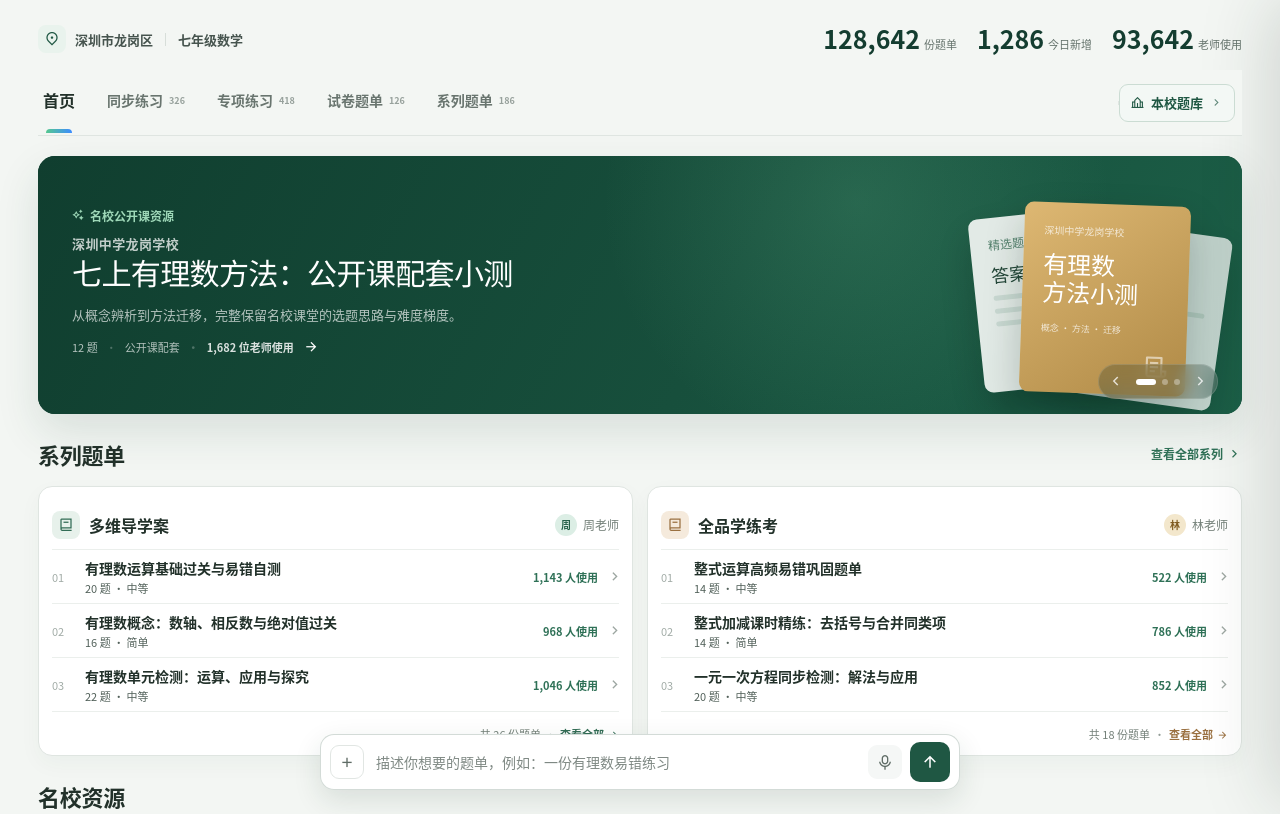
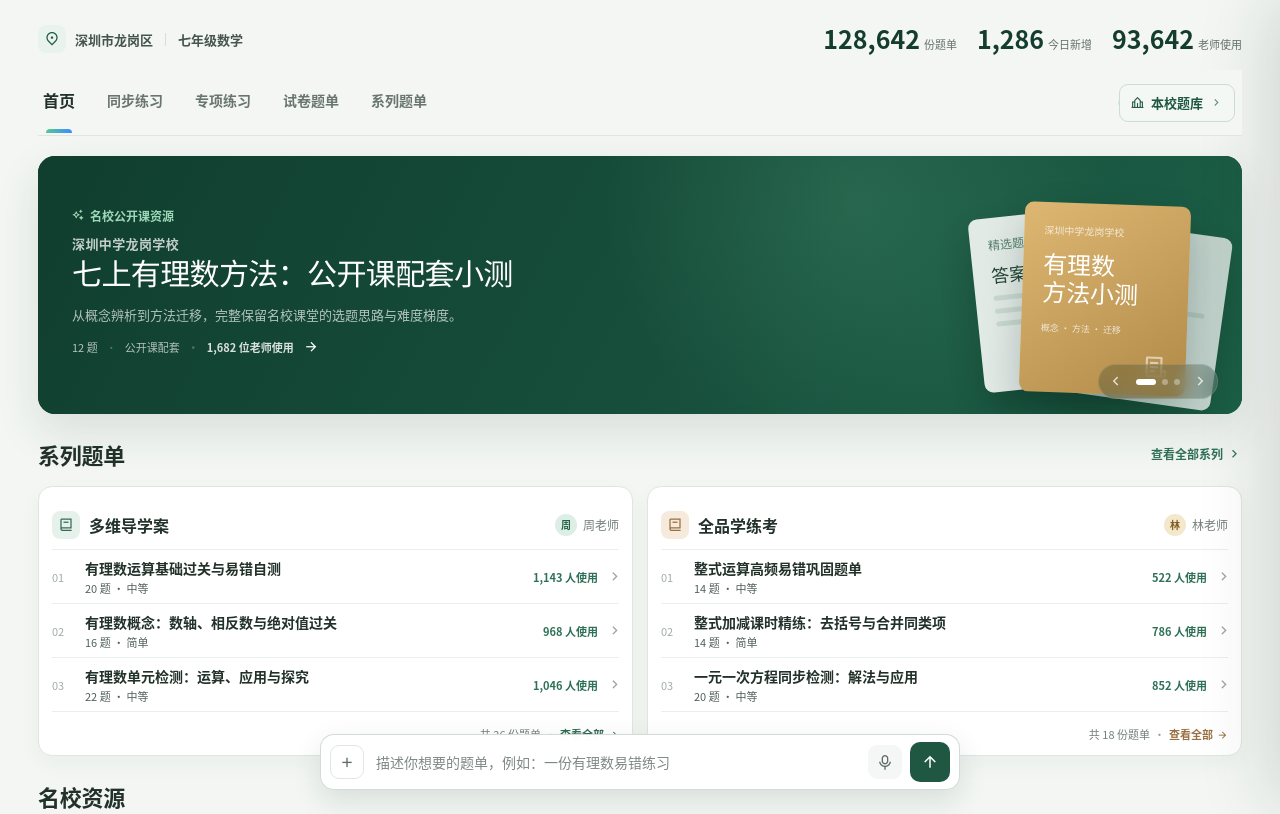
Before and after one commit to djxky/feixiang-question-bank-demo, a website built with Vite: page index.html in a window 1280 px wide. Shown: the top 814 px of the page. Built offline with nearby package versions, Linux system fonts and the light colour scheme.

Commit message:
Simplify category navigation labels

```diff
--- a/index.html
+++ b/index.html
@@ -28,10 +28,10 @@
       <section class="category-browser" aria-label="题单分类">
         <div id="filterChips" class="filter-chips category-tabs" role="tablist" aria-label="题单分类">
           <button class="active" data-filter="all" role="tab" aria-selected="true"><i class="ri-layout-grid-line"></i><span>首页</span></button>
-          <button data-filter="chapter" role="tab" aria-selected="false"><i class="ri-book-open-line"></i><span>同步练习</span><em>326</em></button>
-          <button data-filter="special" role="tab" aria-selected="false"><i class="ri-focus-3-line"></i><span>专项练习</span><em>418</em></button>
-          <button data-filter="paper" role="tab" aria-selected="false"><i class="ri-file-list-3-line"></i><span>试卷题单</span><em>126</em></button>
-          <button data-filter="workbook" role="tab" aria-selected="false"><i class="ri-book-shelf-line"></i><span>系列题单</span><em>186</em></button>
+          <button data-filter="chapter" role="tab" aria-selected="false"><i class="ri-book-open-line"></i><span>同步练习</span></button>
+          <button data-filter="special" role="tab" aria-selected="false"><i class="ri-focus-3-line"></i><span>专项练习</span></button>
+          <button data-filter="paper" role="tab" aria-selected="false"><i class="ri-file-list-3-line"></i><span>试卷题单</span></button>
+          <button data-filter="workbook" role="tab" aria-selected="false"><i class="ri-book-shelf-line"></i><span>系列题单</span></button>
         </div>
         <a class="school-library-entry" href="./school.html">
           <i class="ri-school-line"></i><span>本校题库</span><i class="ri-arrow-right-s-line"></i>
```
